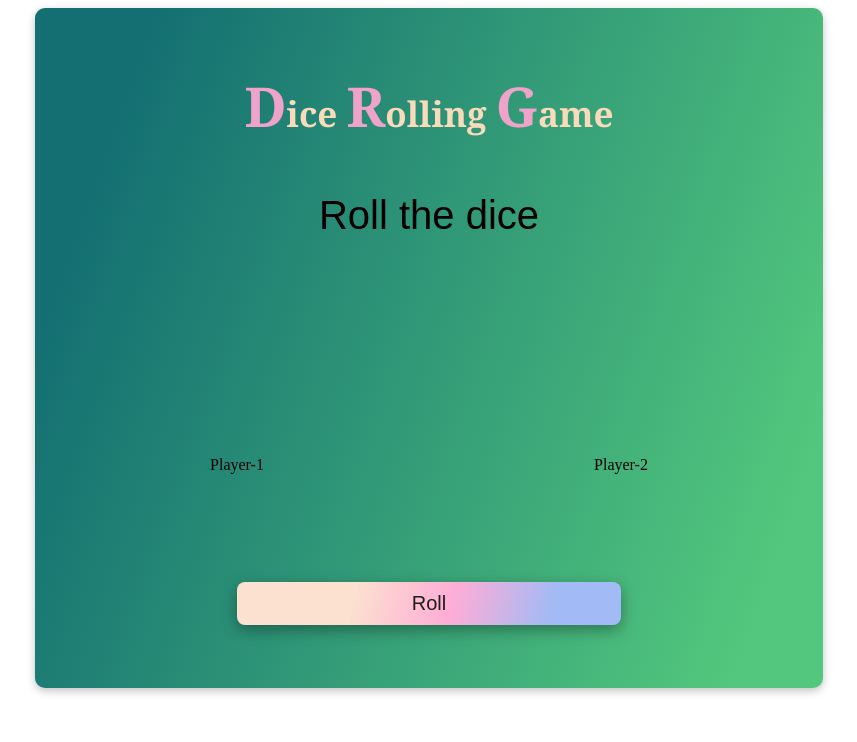
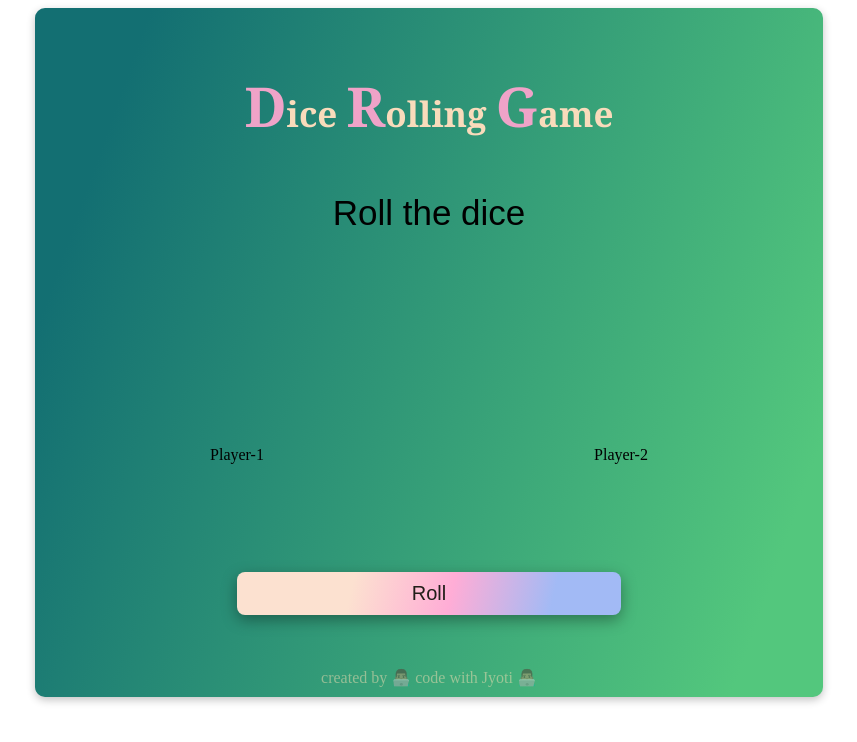
Before and after one commit to zotiz/dice-rolling-game, a plain HTML site: page index.html in a window 1280 px wide. Shown: the whole page, without its empty margins (219-1076 px from the left). Drawn offline with nearby package versions, Linux system fonts and the light colour scheme.

Commit message:
added about creater

```diff
--- a/index.html
+++ b/index.html
@@ -42,7 +42,7 @@
     }
     .message{
       margin-top:50px;
-       font-size: 40px;
+       font-size: 35px;
        font-family: fantasy;
 
     }
@@ -181,6 +181,19 @@
       width: 30%;
 
 }}
+.creator{
+  display:flex;
+  justify-content: center;
+}
+.creator a{
+  text-decoration: none;
+  color:wheat;
+  opacity:0.5;
+}
+a:hover{
+  color:#f2c2d9;
+  opacity: 1;
+}
   </style>
 </head>
 <body>
@@ -204,6 +217,7 @@
     <footer>
       <button>Roll</button>
     </footer>
+    <div class="creator"> <a href="https://www.facebook.com/profile.php?id=100091196448889">created by 👨🏽‍💻 code with Jyoti 👨🏽‍💻</a></div>
   </div>
   <script src="script.js"></script>
 </body>
```
